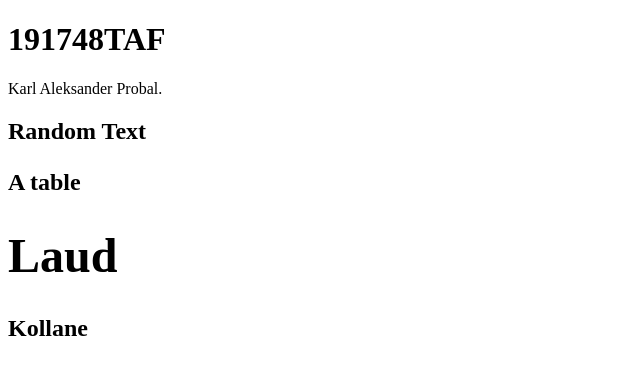
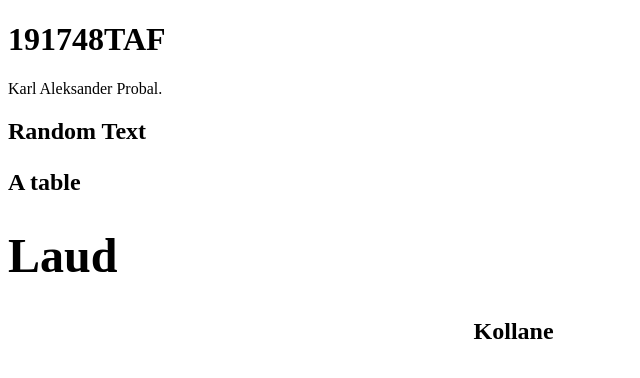
Before and after one commit to GummyCap/GummyCap.github.io, a plain HTML site: page index.html in a window 1280 px wide. Shown: the whole page, without its empty margins (0-640 px from the left). Drawn offline with Linux system fonts and the light colour scheme.

Commit message:
Update index.html

```diff
--- a/index.html
+++ b/index.html
@@ -6,6 +6,6 @@
 <h2>Random Text<h2>
 <p>A table<p>
 <!-- Tore table -->
-<table style="width:80%"><h1>Laud</h1>Kollane<th></th></table>
+<table style="width:80%"><h1>Laud</h1><th>Kollane</th></table>
 </body>
 </html>
```
